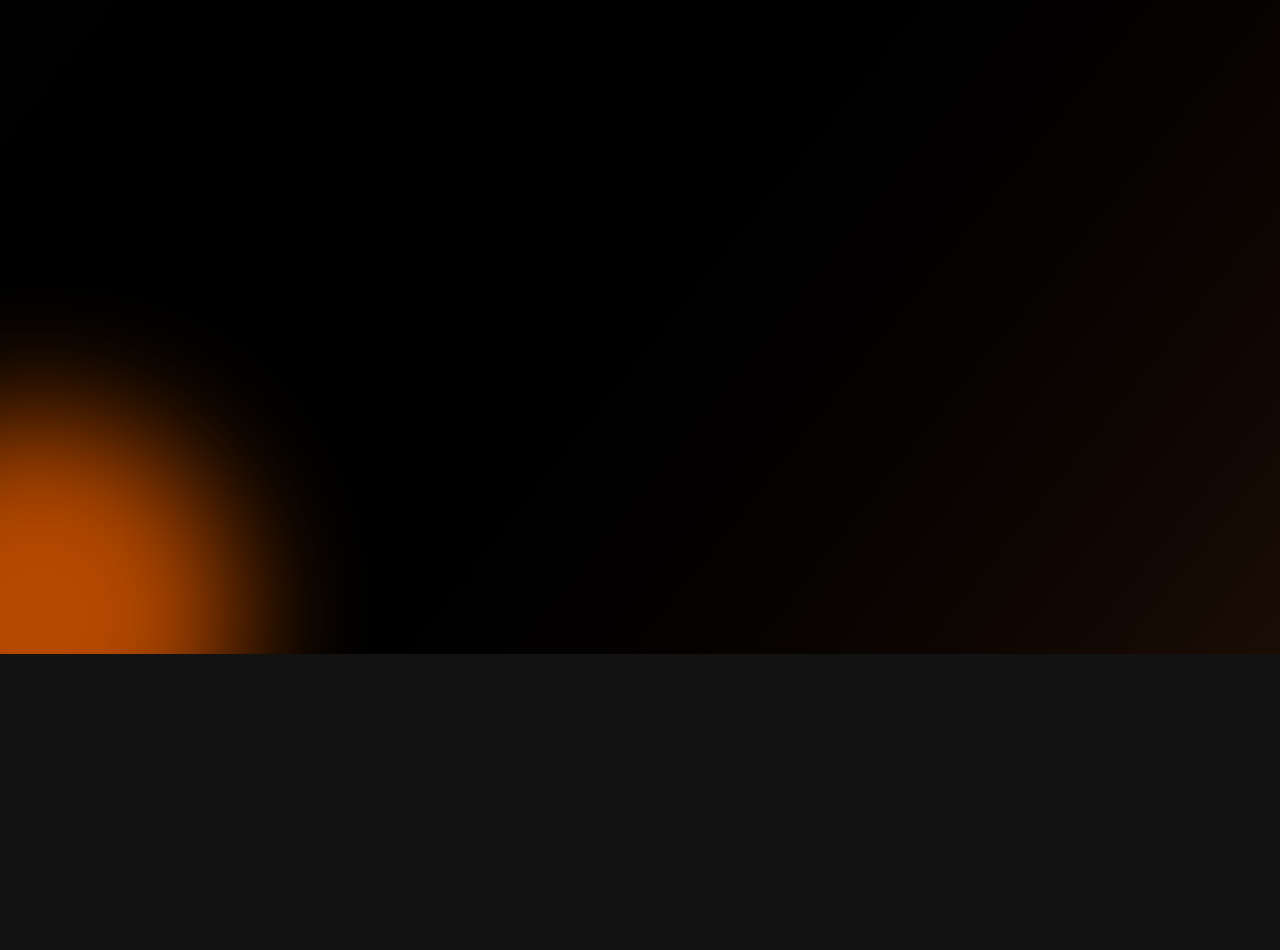
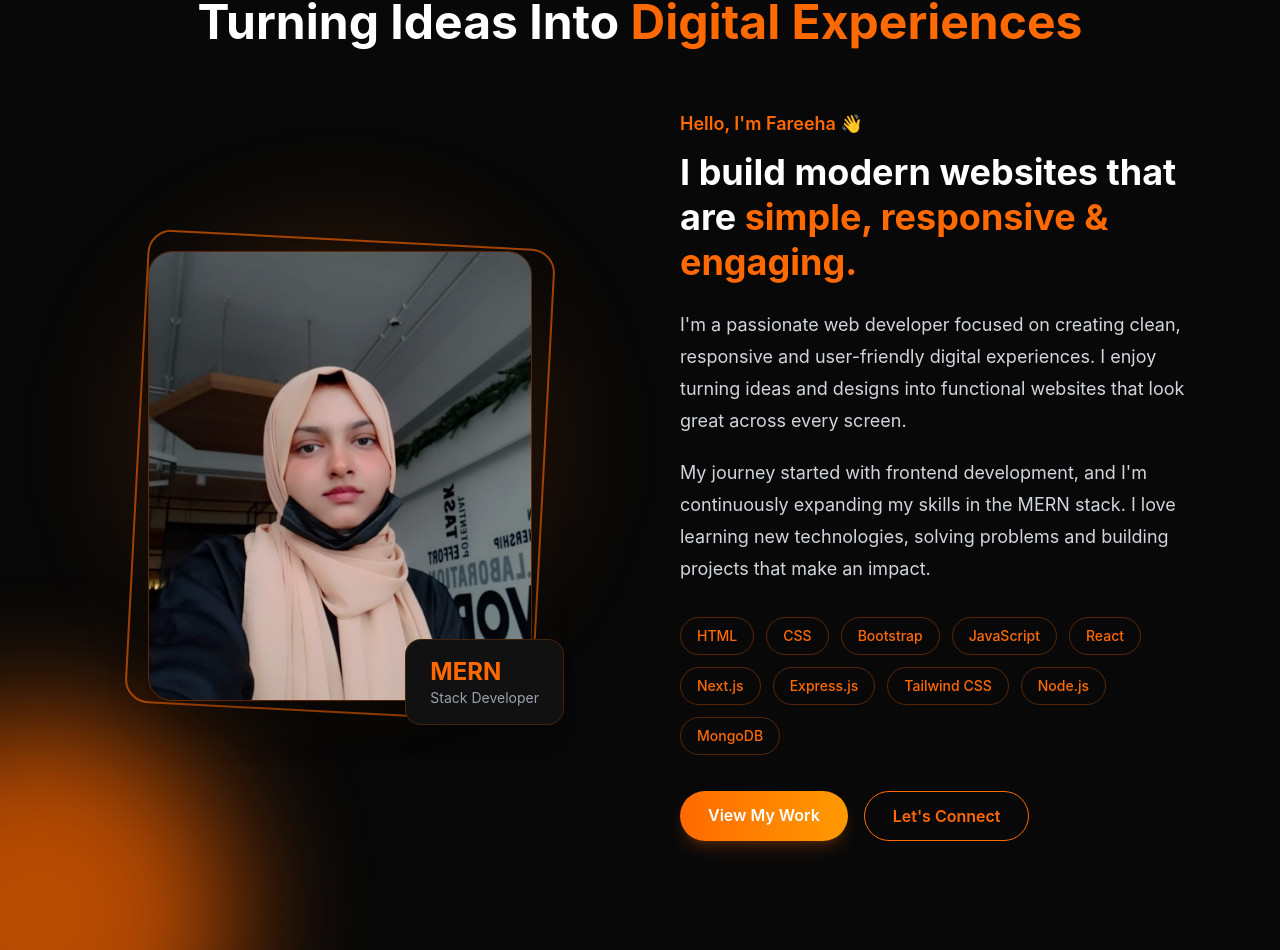
Before and after one commit to fareehaabbasi/Portfolio, a React (Vite) app: page / in a window 1280 px wide. Shown: the part 946-1896 px from the top of the page. Before the commit the page ends 1600 px from the top, so only its background shows below. Built offline with nearby package versions, Linux system fonts and the light colour scheme.

Commit message:
aboutSec

```diff
--- a/src/components/AboutSec.jsx
+++ b/src/components/AboutSec.jsx
@@ -1,11 +1,158 @@
-import React from 'react'
+import React from "react";
+import aboutImg from "../assets/aboutImg.jpeg";
 
-const AboutSec = () => {
+const AboutSec = ({ darkMode }) => {
+  const lightColors = {
+    section: "bg-white",
+    heading: "text-gray-900",
+    paragraph: "text-gray-600",
+    muted: "text-gray-500",
+    card: "bg-orange-50 border-orange-100",
+  };
+
+  const darkColors = {
+    section: "bg-[#080808]",
+    heading: "text-white",
+    paragraph: "text-gray-300",
+    muted: "text-gray-400",
+    card: "bg-[#111111] border-orange-500/20",
+  };
+
+  const colors = darkMode ? darkColors : lightColors;
+
   return (
-    <section className="min-h-screen relative overflow-hidden max-w-7xl mx-auto px-6 md:px-20">
-      <div>AboutSec</div>
+    <section
+      id="about"
+      className={`min-h-screen ${colors.section} transition-colors duration-500 overflow-hidden`}
+    >
+      <div className="max-w-8xl mx-auto px-6 md:px-12 lg:px-20 py-20 md:py-28">
+
+        {/* Section Heading */}
+        <div className="text-center mb-16">
+          <p className="text-orange-500 uppercase tracking-[0.3em] text-sm font-semibold mb-3">
+            About Me
+          </p>
+
+          <h2
+            className={`text-4xl md:text-5xl font-bold ${colors.heading}`}
+          >
+            Turning Ideas Into{" "}
+            <span className="text-orange-500">Digital Experiences</span>
+          </h2>
+        </div>
+
+        {/* Main Content */}
+        <div className="grid grid-cols-1 lg:grid-cols-2 gap-14 lg:gap-20 items-center">
+
+          {/* Image */}
+          <div className="relative flex justify-center">
+
+            {/* Decorative glow */}
+            <div className="absolute w-72 h-72 md:w-96 md:h-96 bg-orange-500/20 blur-3xl rounded-full" />
+
+            {/* Image frame */}
+            <div className="relative">
+              <div className="absolute -inset-3 border-2 border-orange-500 rounded-3xl rotate-3 opacity-60" />
+
+              <div className="relative w-72 h-80 md:w-96 md:h-[450px] rounded-3xl overflow-hidden border border-orange-500/30 shadow-2xl">
+                <img
+                  src={aboutImg}
+                  alt="About Fareeha"
+                  className="w-full h-full object-cover hover:scale-105 transition-transform duration-700"
+                />
+              </div>
+
+              {/* Experience badge */}
+              <div
+                className={`absolute -bottom-6 -right-6 md:-right-8 px-6 py-4 rounded-2xl border backdrop-blur-md shadow-xl ${colors.card}`}
+              >
+                <p className="text-2xl font-bold text-orange-500">
+                  MERN
+                </p>
+                <p className={`text-sm ${colors.muted}`}>
+                  Stack Developer
+                </p>
+              </div>
+            </div>
+          </div>
+
+          {/* Content */}
+          <div>
+            <p className="text-orange-500 font-semibold text-lg mb-3">
+              Hello, I'm Fareeha 👋
+            </p>
+
+            <h3
+              className={`text-3xl md:text-4xl font-bold leading-tight mb-6 ${colors.heading}`}
+            >
+              I build modern websites that are{" "}
+              <span className="text-orange-500">
+                simple, responsive & engaging.
+              </span>
+            </h3>
+
+            <p
+              className={`text-base md:text-lg leading-8 mb-5 ${colors.paragraph}`}
+            >
+              I'm a passionate web developer focused on creating clean,
+              responsive and user-friendly digital experiences. I enjoy
+              turning ideas and designs into functional websites that look
+              great across every screen.
+            </p>
+
+            <p
+              className={`text-base md:text-lg leading-8 mb-8 ${colors.paragraph}`}
+            >
+              My journey started with frontend development, and I'm
+              continuously expanding my skills in the MERN stack. I love
+              learning new technologies, solving problems and building
+              projects that make an impact.
+            </p>
+
+            {/* Skills */}
+            <div className="flex flex-wrap gap-3 mb-9">
+              {[
+                "HTML",
+                "CSS",
+                "Bootstrap",
+                "JavaScript",
+                "React",
+                "Next.js",
+                "Express.js",
+                "Tailwind CSS",
+                "Node.js",
+                "MongoDB",
+              ].map((skill) => (
+                <span
+                  key={skill}
+                  className="px-4 py-2 rounded-full border border-orange-500/30 text-orange-500 text-sm font-medium hover:bg-orange-500 hover:text-white transition-all duration-300"
+                >
+                  {skill}
+                </span>
+              ))}
+            </div>
+
+            {/* CTA */}
+            <div className="flex flex-wrap gap-4">
+              <a
+                href="#projects"
+                className="px-7 py-3 rounded-full bg-gradient-to-r from-orange-500 to-amber-500 text-white font-semibold shadow-lg shadow-orange-500/20 hover:scale-105 transition-transform duration-300"
+              >
+                View My Work
+              </a>
+
+              <a
+                href="#contact"
+                className={`px-7 py-3 rounded-full border border-orange-500 text-orange-500 font-semibold hover:bg-orange-500 hover:text-white transition-all duration-300`}
+              >
+                Let's Connect
+              </a>
+            </div>
+          </div>
+        </div>
+      </div>
     </section>
-  )
-}
+  );
+};
 
-export default AboutSec
+export default AboutSec;
--- a/src/components/Navbar.jsx
+++ b/src/components/Navbar.jsx
@@ -8,7 +8,7 @@ const Navbar = ({ darkMode, toggleDarkMode }) => {
   const [isMenuOpen, setIsMenuOpen] = useState(false)
 
   const navItems = [
-    { name: "Home", href: "#home" },
+    { name: "Home", href: "/" },
     { name: "AboutMe", href: "#about" },
     { name: "Skills", href: "#skills" },
     { name: "Projects", href: "#projects" },
```
Also changed, not shown: src/assets/aboutImg.jpeg (added).
